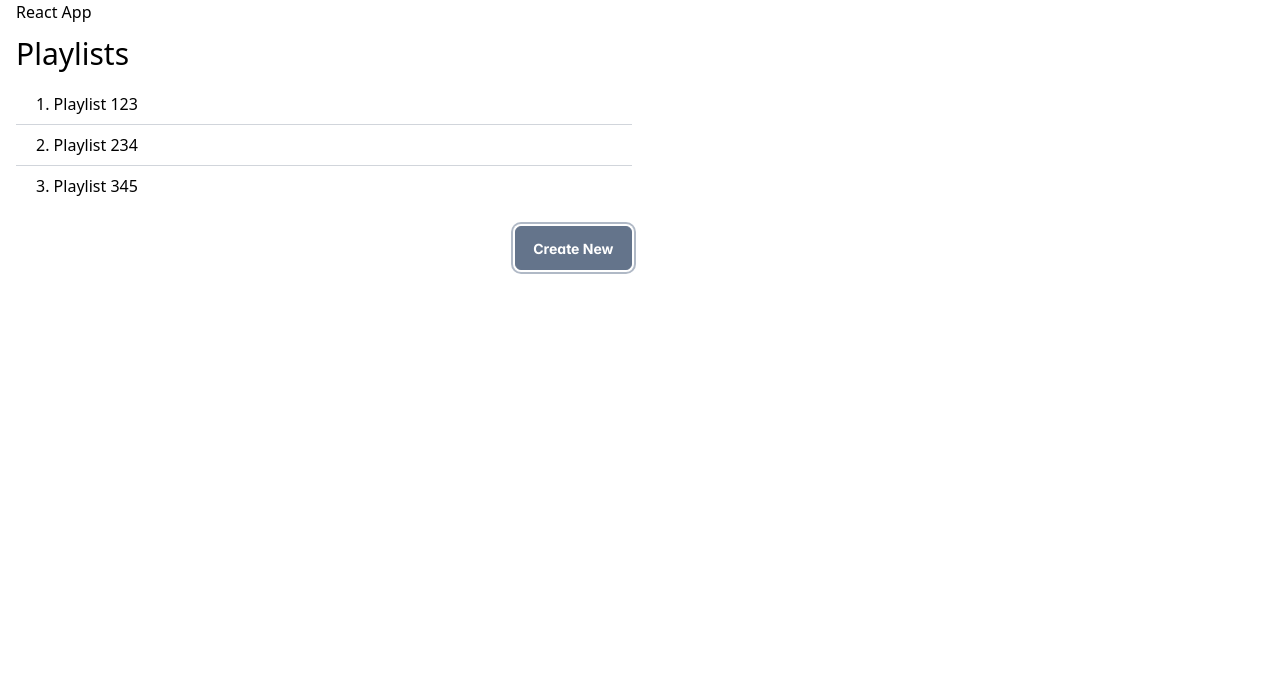
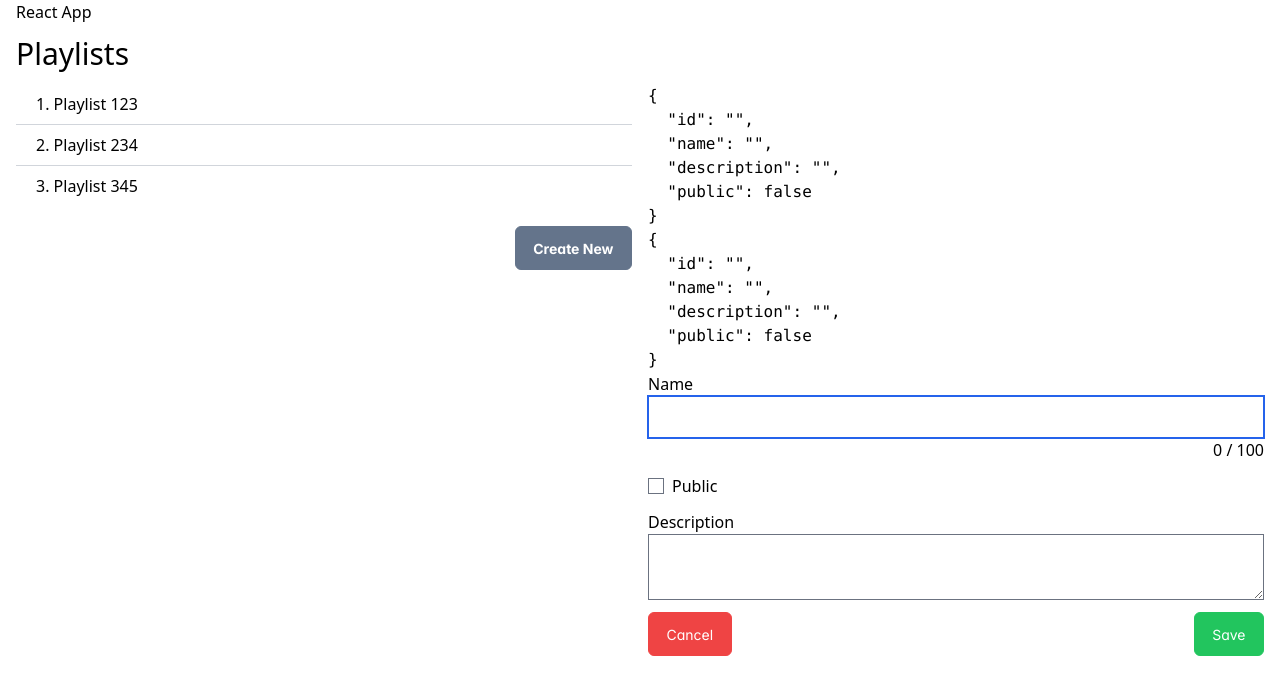
Before and after one commit to UltraViolet5/ReactEx, a React (Vite) app: page / in a window 1280 px wide. Both pictures are taken after a click on the button "Create New". Shown: the top 694 px of the page. Built offline with nearby package versions, Linux system fonts and the light colour scheme.

Commit message:
Exercise: Update state when props change

```diff
--- a/src/playlists/components/PlaylistEditor.tsx
+++ b/src/playlists/components/PlaylistEditor.tsx
@@ -37,6 +37,10 @@ const PlaylistEditor = React.memo(
 
     return (
       <form onSubmit={submit}>
+
+        <pre>{JSON.stringify(initialPlaylist,null,2)}</pre>
+        <pre>{JSON.stringify(playlist,null,2)}</pre>
+
         <div className="grid gap-3">
           <div className="grid">
             <label>Name</label>
--- a/src/playlists/containers/PlaylistsView.tsx
+++ b/src/playlists/containers/PlaylistsView.tsx
@@ -1,32 +1,36 @@
 import PlaylistList from "../components/PlaylistList";
 import PlaylistDetails from "../components/PlaylistDetails";
-import PlaylistEditor from "../components/PlaylistEditor";
 import { Button } from "primereact/button";
 import { usePlaylistsState } from "./usePlaylistsState";
-import { useCallback, useReducer } from "react";
-import {
-  ChangeMode,
-  playlistsInitialState,
-  playlistsReducer,
-  selectedPlaylist,
-  SelectPlaylist,
-} from "../store/PlaylistsStore";
+import PlaylistEditor from "../components/PlaylistEditor";
 
 const PlaylistsView = () => {
-  const [state, dispatch] = useReducer(playlistsReducer, playlistsInitialState);
+  // const [state, dispatch] = useReducer(playlistsReducer, playlistsInitialState);
 
-  const { mode, playlists, selectedId } = state;
+  // const { mode, playlists, selectedId } = state;
 
-  const selected = selectedPlaylist(state);
+  // const selected = selectedPlaylist(state);
 
-  const selectPlaylistById = useCallback(
-    (id: string) => dispatch(SelectPlaylist(id)),
-    []
-  );
-  const setMode = useCallback(
-    (mode: "details" | "editor" | "creator") => dispatch(ChangeMode(mode)),
-    []
-  );
+  // const selectPlaylistById = useCallback(
+  //   (id: string) => dispatch(SelectPlaylist(id)),
+  //   []
+  // );
+  // const setMode = useCallback(
+  //   (mode: "details" | "editor" | "creator") => dispatch(ChangeMode(mode)),
+  //   []
+  // );
+
+  const {
+    mode,
+    selected,
+    playlists,
+    selectedId,
+    savePlaylist,
+    createPlaylist,
+    showDetails,
+    selectPlaylistById,
+    setMode,
+  } = usePlaylistsState();
 
   return (
     <div>
@@ -57,7 +61,7 @@ const PlaylistsView = () => {
               onEdit={() => setMode("editor")}
             />
           )}
-          {/* {mode === "editor" && (
+          {mode === "editor" && (
             <PlaylistEditor
               playlist={selected}
               onCancel={showDetails}
@@ -67,7 +71,7 @@ const PlaylistsView = () => {
 
           {mode === "creator" && (
             <PlaylistEditor onCancel={showDetails} onSave={createPlaylist} />
-          )} */}
+          )}
         </div>
       </div>
     </div>
```
Also changed, not shown: 1 other file (tests, documents, lock files or other folders).
